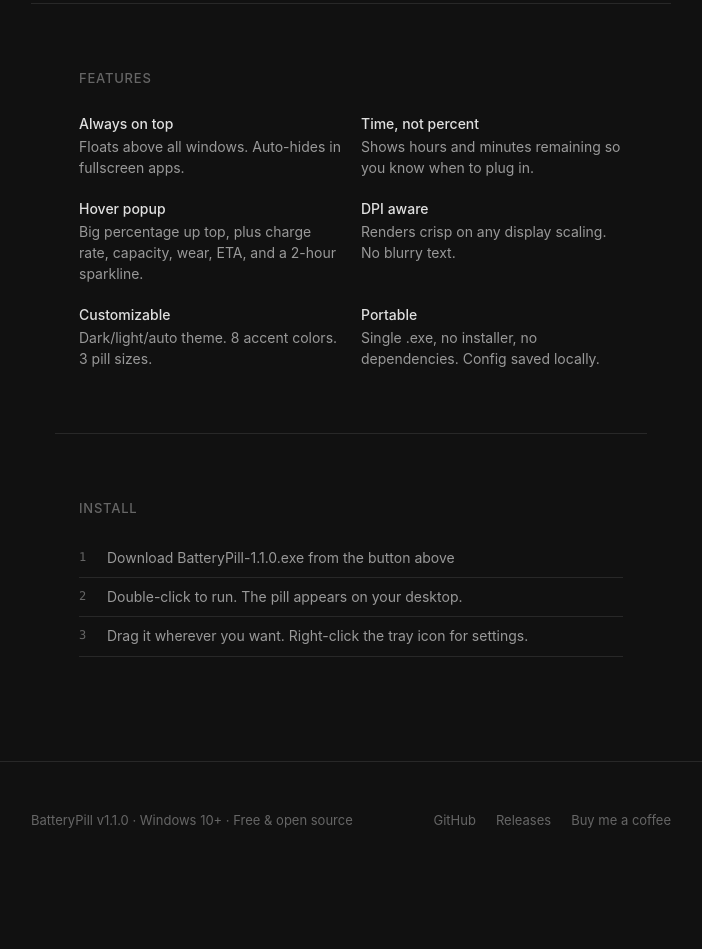
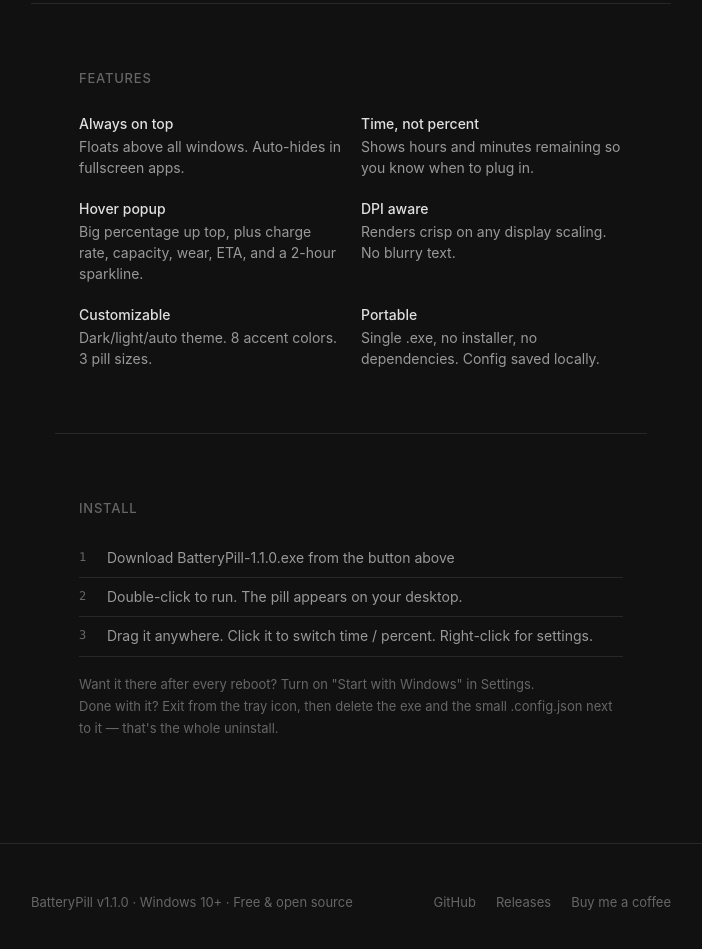
Before and after one commit to nobackhand/checkbattery, a plain HTML site: page docs/index.html in a window 1280 px wide. Shown: the part 1014-1963 px from the top of the page, without its empty margins (289-991 px from the left). Before the commit the page ends 1893 px from the top, so only its background shows below. Drawn offline with Linux system fonts and the light colour scheme.

Commit message:
ux 7: remove what a distracted first-timer has to think about
Directive: "Walk every flow as someone who's never seen the app and is
slightly distracted. Remove everything you had to think about."

Walked the funnel (site -> download -> first run -> daily use) fresh.
Three think-moments removed:

- The newest gesture was undiscoverable: the first-run tooltip never
  mentioned click-to-cycle. It now teaches all four gestures (hover /
  click / drag / right-click); card grown to fit.
- "Hide Pill" made the widget vanish with no path back for someone who
  does not know about the tray icon. Both hide paths now show a calm
  green "Pill hidden - right-click the tray battery icon to show it
  again" card. Show-BatteryNotification gained an -Accent parameter
  (default stays warning-red), captured per-card via closure so
  simultaneous cards keep their own colors.
- The site never answered the #1 trust question for a random exe: how do
  I get rid of it? Install section now covers uninstall (exit via tray,
  delete exe + config) and the optional "Start with Windows", and step 3
  teaches the click gesture.

Verified by running: tooltip renders 4 labels incl. the click tip within
its card at real DPI; red warning + green info cards render simultaneously,
both at full opacity with their own accents; PerformClick on the real
"Hide Pill" menu item hides the bar, shows the breadcrumb, and flips the
tray item to "Show Bar". check-source PASS; render-states 8/8 PASS;
website tags balanced.

Co-Authored-By: Claude Opus 4.8 <noreply@anthropic.com>

```diff
--- a/docs/index.html
+++ b/docs/index.html
@@ -274,6 +274,13 @@
     padding-top: 1px;
   }
 
+  .install-note {
+    margin-top: 16px;
+    font-size: 13px;
+    color: var(--text-3);
+    line-height: 1.7;
+  }
+
   /* Footer */
   footer {
     padding: 48px 24px;
@@ -390,8 +397,10 @@
     <ol>
       <li>Download BatteryPill-1.1.0.exe from the button above</li>
       <li>Double-click to run. The pill appears on your desktop.</li>
-      <li>Drag it wherever you want. Right-click the tray icon for settings.</li>
+      <li>Drag it anywhere. Click it to switch time / percent. Right-click for settings.</li>
     </ol>
+    <p class="install-note">Want it there after every reboot? Turn on "Start with Windows" in Settings.<br>
+    Done with it? Exit from the tray icon, then delete the exe and the small .config.json next to it &mdash; that's the whole uninstall.</p>
   </section>
 </div>
 
```
Also changed, not shown: 1 other file.
